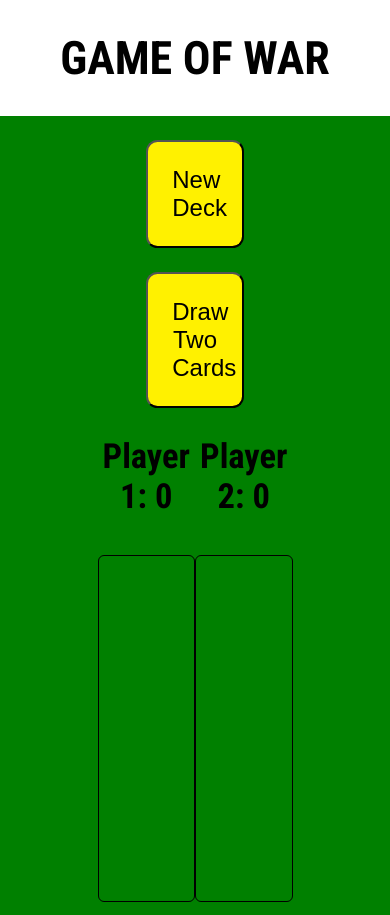
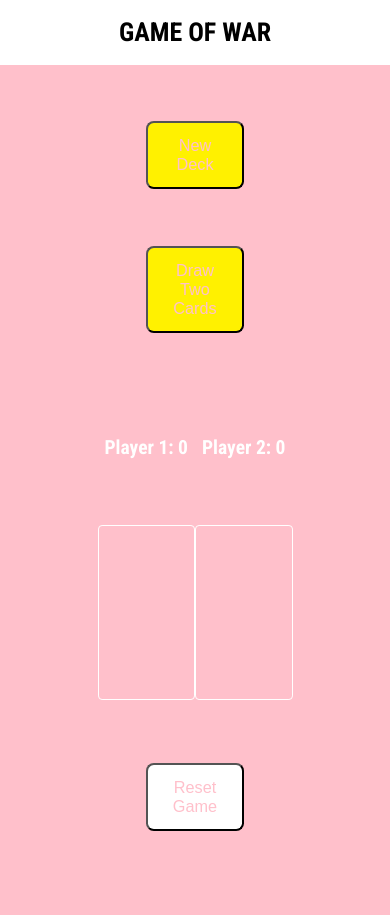
Before and after one commit to thomasEngels17/card_game_war, a plain HTML site: page index.html in a window 390 px wide. Shown: the top 915 px of the page. After the commit the page ends 870 px from the top, so only its background shows below. Drawn offline with Linux system fonts and the light colour scheme.

Commit message:
styling improvements

```diff
--- a/index.css
+++ b/index.css
@@ -5,7 +5,7 @@ html, body {
     background-color: green;
     font-family: 'Roboto Condensed', sans-serif;
     font-size: larger;
-    margin-bottom: 1em;
+    margin-bottom: 1rem;
 }
 
 header {
@@ -54,7 +54,7 @@ img {
     width: 12.5rem;
     height: 18rem;
     margin: .5rem auto;
-    border: .1rem black solid;
+    border: .1rem #fff solid;
     border-radius: .313rem;
 }
 /* || ID SPECIFIC */
@@ -67,27 +67,28 @@ img {
     text-align: center;
 }
 
-#result-container, #card-count-container, #scoreboard-container, #cards-container, #scoreboard {
+#card-count-container, #scoreboard-container, #cards-container, #scoreboard {
     text-align: center;
     margin: 0 auto;
+    color: #fff;
 
 }
 
 #new-deck-btn {
-    padding: 1em;
-    margin: 1em auto;
+    padding: 1rem;
+    margin: 1rem auto;
 
 }
 
 #draw-two-btn {
-    padding: 1em;
+    padding: 1rem;
     margin: 0 auto;
 }
 
 #reset-game-btn {
     background-color: #fff;
     margin: 1rem auto;
-    padding: 1em;
+    padding: 1rem;
 }
 
 #result-container {
@@ -101,3 +102,41 @@ img {
     width: 50%;
     margin-top: 0;
 }
+
+
+
+/*MOBILE FRIENDLY CSS*/
+
+@media screen and (max-width: 1000px) {
+    body, html {
+        background-color: pink;
+    }
+
+    button {
+        color: pink;
+    }
+
+    img {
+        width: 115px;
+        height: 170px;
+    }
+    .card-outline {
+        width: 118px;
+        height: 173px;
+    }
+
+    html, body {
+        font-size: small;
+    }
+
+    /* .card-outline {
+        width: 6.25rem;
+        height: 9rem;
+        margin: .25rem auto;
+        border: .05rem #fff solid;
+        border-radius: .156rem;
+    } */
+
+    /* 230 by 340 */
+
+}
```
